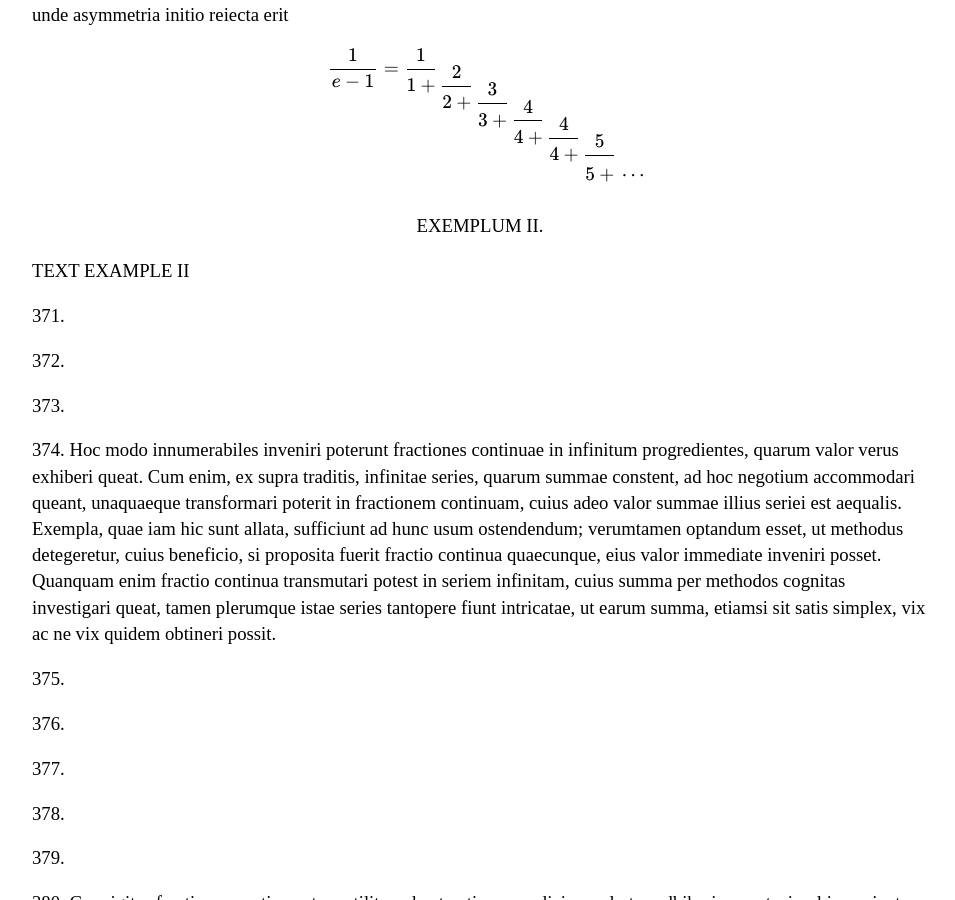
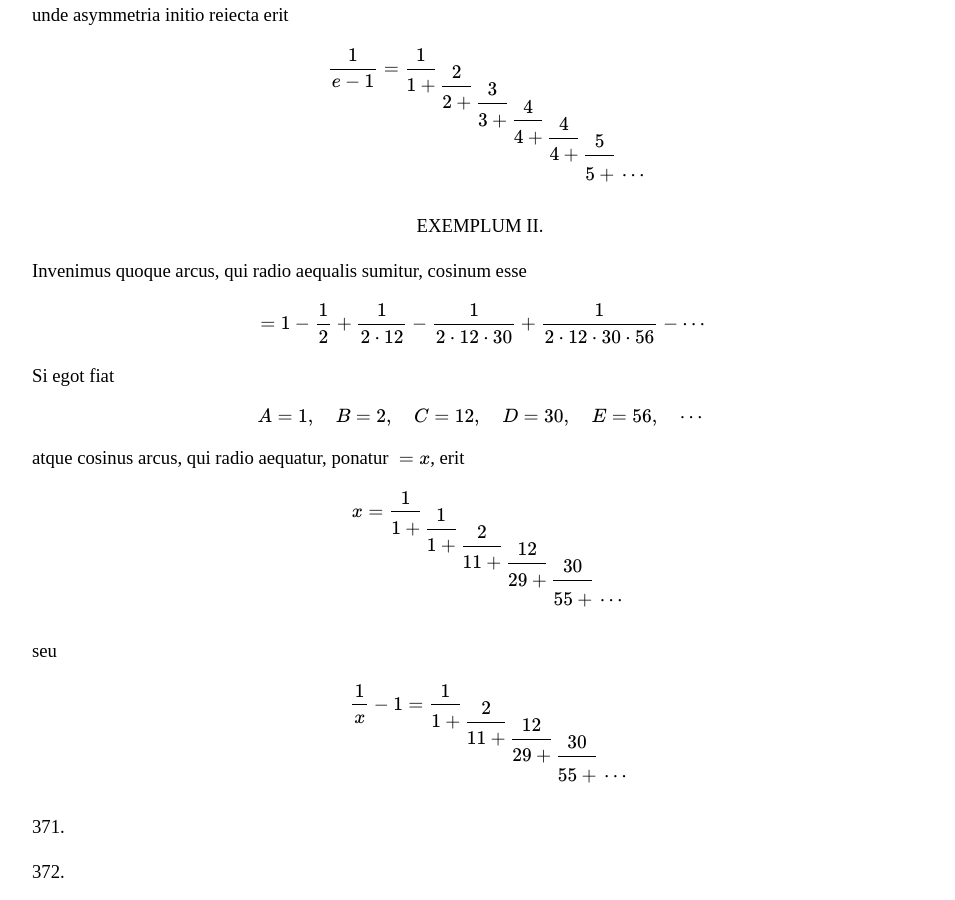
Before and after one commit to ttdoucet/ttdoucet.github.io, a Jekyll site: the page built from euler/e101.html, in a window 1280 px wide and 900 px high, scrolled down 11910 px. Shown: the whole window, without its empty margins (160-1115 px from the left). Built offline with Jekyll 4.4.1, drawn with Linux system fonts in a browser that asks for light colours; formulas are drawn with MathJax 3.

Commit message:
Continued fractions: more.

```diff
--- a/euler/e101.html
+++ b/euler/e101.html
@@ -649,7 +649,33 @@ EXEMPLUM II.
 </p>
 
 <p>
-TEXT EXAMPLE II
+Invenimus quoque arcus, qui radio aequalis sumitur, cosinum esse
+
+
+
+\begin{equation}
+{} = 1 - {1\over 2} + {1\over 2\cdot 12} - {1\over 2\cdot 12\cdot 30} + {1\over 2\cdot 12\cdot 30\cdot 56} - \cdots
+\end{equation}
+
+Si egot fiat
+
+\begin{equation}
+A=1,\quad B=2,\quad C=12,\quad D=30,\quad E=56, \quad \cdots
+\end{equation}
+
+atque cosinus arcus, qui radio aequatur, ponatur \({}=x\), erit
+
+\begin{equation}
+x = {\cofrac 1 1 {\cofrac 1 1 {\cofrac 2 {11} {\cofrac {12} {29} {\cofrac {30} {55} \tailfrac}}}}}
+\end{equation}
+
+seu
+
+\begin{equation}
+{ {1\over x} - 1} = {\cofrac 1 1 {\cofrac 2 {11} {\cofrac {12} {29} {\cofrac {30} {55} \tailfrac}}}}
+\end{equation}
+
+
 
 
 <p>371.
```
